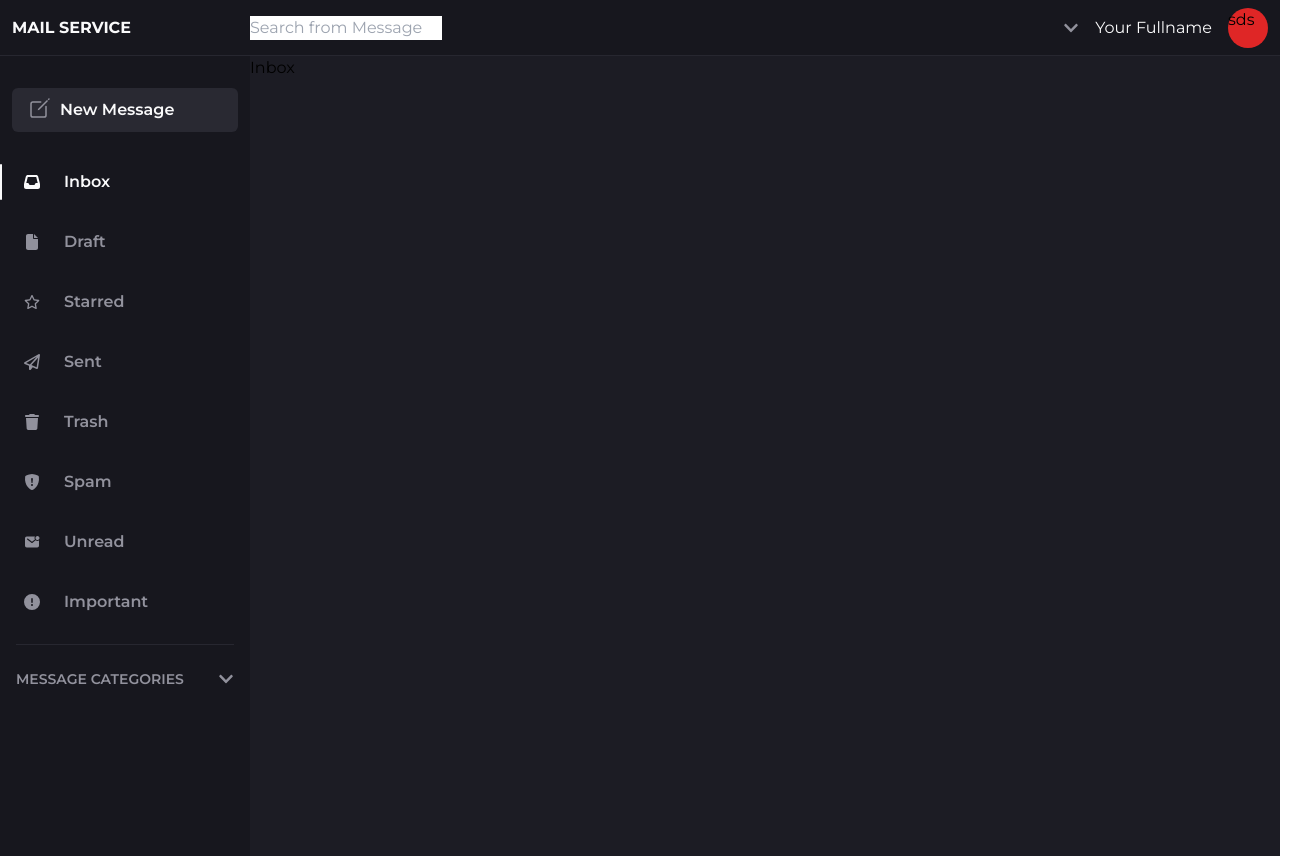
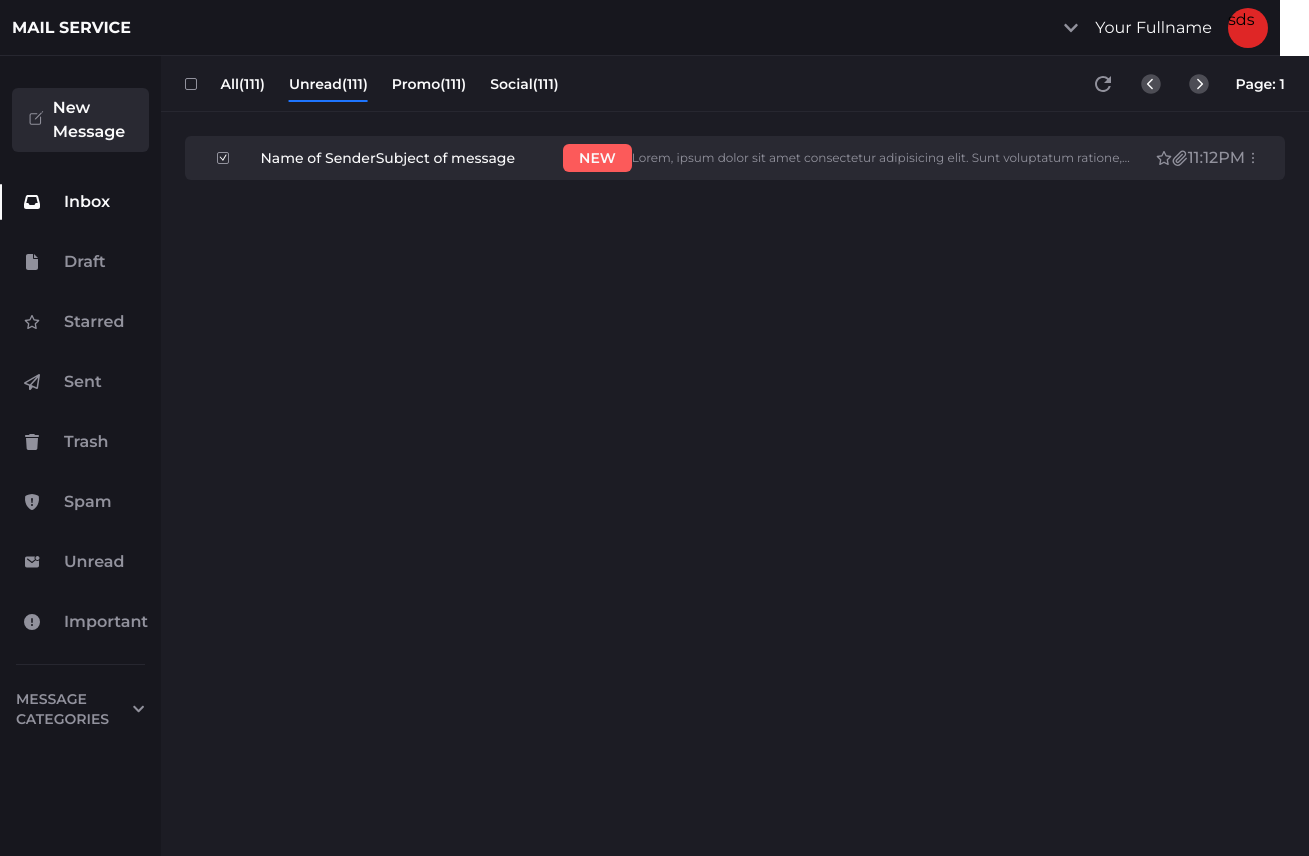
Before and after one commit to Mikabona96/gmail-service-frontend, a Next.js app: page /inbox in a window 1280 px wide. Shown: the whole page, 1309 px wide, since content can reach past the window. Built offline with nearby package versions, Linux system fonts and the light colour scheme.

Commit message:
Temp save => need to make API call to auth

```diff
--- a/src/app/inbox/elements/topbar.tsx
+++ b/src/app/inbox/elements/topbar.tsx
@@ -1,5 +1,94 @@
-import React from "react";
+"use client";
+import { Checkbox } from "@/components/checkbox";
+import { cn } from "@/lib/utils";
+import React, { useState } from "react";
+import { MdRefresh } from "react-icons/md";
+import { IoChevronForwardCircle } from "react-icons/io5";
 
 export const Topbar = () => {
-  return <div className="px-6 py-4 h-[56px] w-full"></div>;
+  const categories = ["all", "unread", "promo", "social"];
+  const [checkboxChecked, setCheckboxChecked] = useState(false);
+  const [category, setCategory] = useState("unread");
+  return (
+    <div className="px-6 py-4 h-[56px] justify-between border-b-[1px] border-b-divider flex items-center w-full">
+      <div className="flex items-center gap-6 ">
+        <div onClick={() => setCheckboxChecked(!checkboxChecked)}>
+          <Checkbox checked={checkboxChecked} />
+        </div>
+        <div
+          onClick={() => setCategory("all")}
+          className={cn(
+            "text-creamWhite relative font-semibold cursor-pointer select-none text-sm",
+            {
+              'before:content-[""] before:absolute before:w-full before:h-[2px] before:-bottom-2 before:translate-x-[-50%] before:left-[50%] before:bg-blue':
+                category === "all",
+            }
+          )}
+        >
+          All(111)
+        </div>
+        <div
+          onClick={() => setCategory("unread")}
+          className={cn(
+            "text-creamWhite relative font-semibold flex gap-2 items-center cursor-pointer select-none text-sm",
+            {
+              'before:content-[""] before:absolute before:w-full before:h-[2px] before:-bottom-2 before:translate-x-[-50%] before:left-[50%] before:bg-blue':
+                category === "unread",
+            }
+          )}
+        >
+          Unread(111)
+        </div>
+        <div
+          onClick={() => setCategory("promo")}
+          className={cn(
+            "text-creamWhite relative font-semibold flex gap-2 items-center cursor-pointer select-none text-sm",
+            {
+              'before:content-[""] before:absolute before:w-full before:h-[2px] before:-bottom-2 before:translate-x-[-50%] before:left-[50%] before:bg-blue':
+                category === "promo",
+            }
+          )}
+        >
+          Promo(111)
+        </div>
+        <div
+          onClick={() => setCategory("social")}
+          className={cn(
+            "text-creamWhite relative font-semibold flex gap-2 items-center cursor-pointer select-none text-sm",
+            {
+              'before:content-[""] before:absolute before:w-full before:h-[2px] before:-bottom-2 before:translate-x-[-50%] before:left-[50%] before:bg-blue':
+                category === "social",
+            }
+          )}
+        >
+          Social(111)
+        </div>
+      </div>
+      <div className="flex gap-6 items-center">
+        <MdRefresh
+          width={"24px"}
+          height={"24px"}
+          className="h-6 w-6"
+          color="#91919C"
+        />
+        <span className="rotate-180 cursor-pointer m-0 before:w-[16px] before:h-[16px] flex items-center justify-center p-0 before:content-[''] before:absolute relative before:top-[4px] before:left-[3px] before:rounded-full before:bg-creamWhite">
+          <IoChevronForwardCircle
+            width={"24px"}
+            height={"24px"}
+            className="h-6 w-6 relative z-10"
+            color="#4D4D55"
+          />
+        </span>
+        <span className="m-0 cursor-pointer before:w-[16px] before:h-[16px] flex items-center justify-center p-0 before:content-[''] before:absolute relative before:top-[4px] before:left-[3px] before:rounded-full before:bg-creamWhite">
+          <IoChevronForwardCircle
+            width={"24px"}
+            height={"24px"}
+            className="h-6 w-6 relative z-10"
+            color="#4D4D55"
+          />
+        </span>
+        <span className="text-creamWhite font-semibold text-sm">Page: 1</span>
+      </div>
+    </div>
+  );
 };
--- a/src/app/inbox/page.tsx
+++ b/src/app/inbox/page.tsx
@@ -1,7 +1,14 @@
 import React from "react";
+import { Topbar } from "./elements/topbar";
+import { MessagePreview } from "@/components/messagePreview";
 
 const Inbox = () => {
-  return <div>Inbox</div>;
+  return (
+    <div className="flex flex-col flex-grow">
+      <Topbar />
+      <MessagePreview />
+    </div>
+  );
 };
 
 export default Inbox;
--- /dev/null
+++ b/src/components/checkbox/index.tsx
@@ -0,0 +1,20 @@
+import { cn } from "@/lib/utils";
+import React, { FC } from "react";
+
+type PropsType = {
+  checked: boolean;
+};
+
+export const Checkbox: FC<PropsType> = ({ checked }) => {
+  return (
+    <div
+      className={cn(
+        "flex w-3 rounded-sm relative border-lightGrey border h-3 ",
+        {
+          "before:content-[''] before:w-[1px] before:top-[3px] before:-rotate-[42deg] before:left-[3px] after:content-[''] after:w-[1px] after:top-[1px] after:rotate-[30deg] after:right-[3px] after:h-[7px] after:bg-creamWhite after:rounded-sm after:absolute before:h-[5px] before:bg-creamWhite before:rounded-sm before:absolute":
+            checked,
+        }
+      )}
+    ></div>
+  );
+};
--- a/src/components/header/index.tsx
+++ b/src/components/header/index.tsx
@@ -11,9 +11,7 @@ export default function Header() {
         <span className="font-bold text-creamWhite">MAIL SERVICE</span>
       </div>
       <ul className="flex justify-between items-center flex-grow">
-        <li>
-          <input type="text" placeholder="Search from Message" />
-        </li>
+        <li></li>
         <li className="relative">
           <div
             className="flex items-center gap-4 cursor-pointer select-none"
@@ -33,10 +31,9 @@ export default function Header() {
               sds
             </div>
           </div>
-          {/*//$ ============Logout=============== */}
           <div
             className={cn(
-              "absolute -bottom-16 left-0 hidden p-4 w-full bg-grey rounded-md",
+              "absolute z-50 -bottom-16 left-0 hidden p-4 w-full bg-grey rounded-md",
               {
                 block: isOpen,
               }
--- /dev/null
+++ b/src/components/messagePreview/index.tsx
@@ -0,0 +1,65 @@
+"use client";
+import React from "react";
+import { Checkbox } from "../checkbox";
+import { cn } from "@/lib/utils";
+import { FaRegStar } from "react-icons/fa6";
+import { GrAttachment } from "react-icons/gr";
+import { PiDotsThreeVerticalBold } from "react-icons/pi";
+import Link from "next/link";
+
+export const MessagePreview = () => {
+  const checked = true;
+  const unread = true;
+  return (
+    <div className="p-6">
+      <div
+        className={cn("flex w-full items-center gap-6 px-6 py-2", {
+          "bg-grey rounded-md": unread,
+        })}
+      >
+        <span className="p-2 cursor-pointer">
+          <Checkbox checked={checked} />
+        </span>
+        <div className="flex items-center w-full justify-between">
+          <Link href={"#"} className="flex grow gap-12 pr-6">
+            <div className="flex items-center max-w-[320px] w-full justify-between">
+              <span className="text-creamWhite font-medium text-sm text-ellipsis overflow-hidden whitespace-nowrap">
+                Name of Sender
+              </span>
+              <span className="text-creamWhite text-sm font-medium text-ellipsis overflow-hidden whitespace-nowrap">
+                Subject of message
+              </span>
+            </div>
+            <div className="flex w-full max-w-[600px] justify-between items-center">
+              {unread && (
+                <div className="px-4 py-1 text-sm bg-red text-creamWhite font-semibold rounded-md">
+                  NEW
+                </div>
+              )}
+              <div className="text-xs text-lightGrey max-w-[500px] text-ellipsis overflow-hidden whitespace-nowrap">
+                Lorem, ipsum dolor sit amet consectetur adipisicing elit. Sunt
+                voluptatum ratione, quisquam qui eius similique voluptas natus
+                nesciunt.
+              </div>
+            </div>
+          </Link>
+          <div className="flex w-full h-full max-w-[180px] justify-between items-center">
+            <FaRegStar
+              className="w-[16px] h-[16px] cursor-pointer"
+              color={"#91919C"}
+            />
+            <GrAttachment
+              className="w-[16px] h-[16px] cursor-pointer"
+              color={"#91919C"}
+            />
+            <span className="text-lightGrey font-medium">11:12PM</span>
+            <PiDotsThreeVerticalBold
+              className="w-[16px] h-[16px] cursor-pointer"
+              color={"#91919C"}
+            />
+          </div>
+        </div>
+      </div>
+    </div>
+  );
+};
--- a/tailwind.config.ts
+++ b/tailwind.config.ts
@@ -15,6 +15,10 @@ const config: Config = {
       lightGrey: "#92929D",
       darkGrey: "#1C1C24",
       grey: "#292932",
+      blue: "#1E75FF",
+      red: "#FC5A5A",
+      purple: "#C43C5D",
+      green: "#79D861",
     },
   },
   plugins: [],
```
